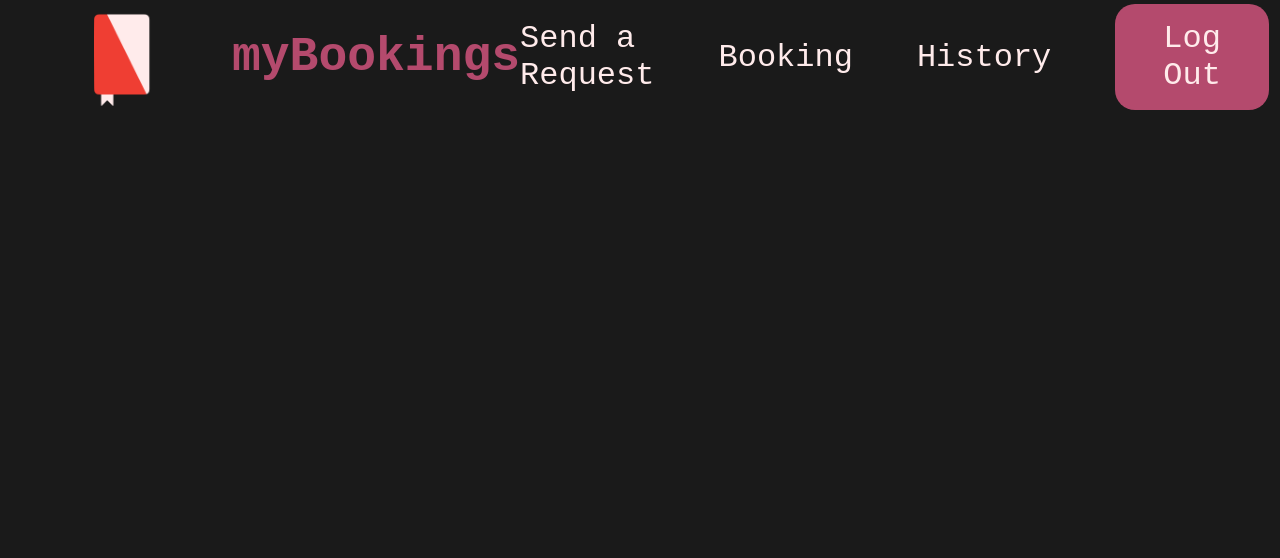
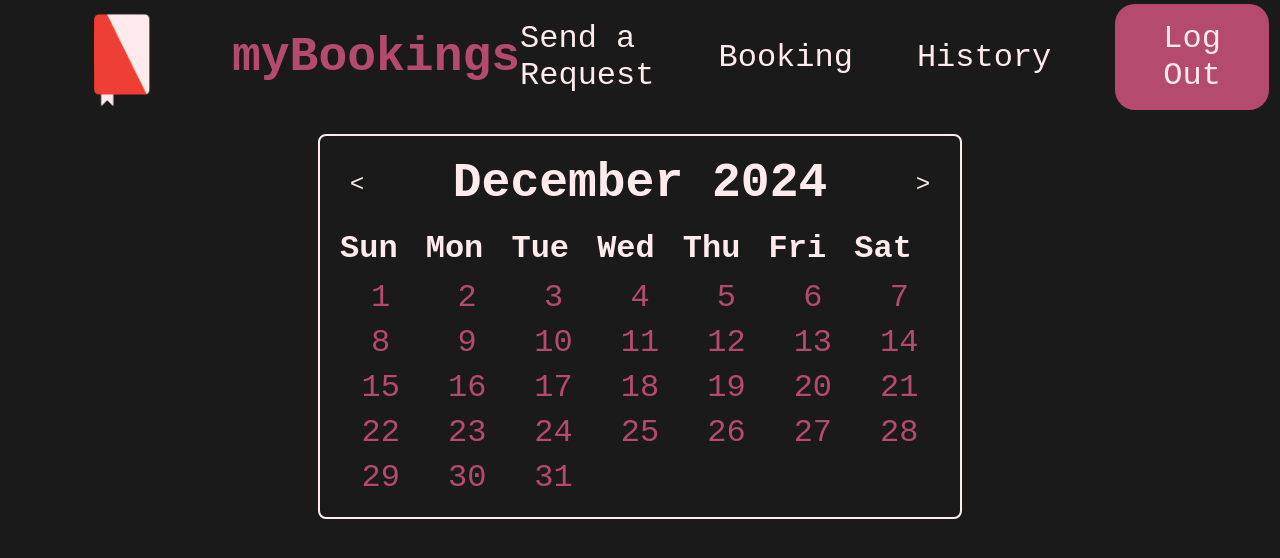
Before and after one commit to hashirkz/mybookings, a React (Create React App) app in the folder client/: page /booking in a window 1280 px wide. Shown: the top 558 px of the page. Built offline with nearby package versions, Linux system fonts and the light colour scheme; no server answers.

Commit message:
Started landing page and calendar component

```diff
--- a/client/src/App.js
+++ b/client/src/App.js
@@ -2,18 +2,18 @@ import React from "react";
 import { BrowserRouter as Router, Routes, Route } from 'react-router-dom';
 import Login from "./components/Login-Signup/Login.js";
 import Signup from "./components/Login-Signup/Signup.js";
-import Navbar from "./components/NavBar/NavBar.js";
 import Home from "./pages/Home.js";
 import Booking from "./pages/Booking.js";
 import History from "./pages/History.js";
 import Request from "./pages/Request.js";
+import Landing from "./pages/Landing.js";
 import "./App.css";
 
 function App() {
   return (
     <Router>
     <Routes>
-      <Route path="/" element={<Navbar />} />
+      <Route path="/" element={<Landing />} />
       <Route path="/login" element={<Login />} />
       <Route path="/signup" element={<Signup />} />
       <Route path="/home" element={<Home />} />
--- /dev/null
+++ b/client/src/components/BookingCalendar/BookingCalendar.css
@@ -0,0 +1,74 @@
+.calendar {
+    max-width: 600px;
+    margin: 20px auto;
+    padding: 20px;
+    border: 2px solid  var(--txt);
+    border-radius: 8px;
+    background-color: var(--bg);
+  }
+
+  .calendar-header {
+    display: flex;
+    justify-content: space-between;
+    align-items: center;
+    margin-bottom: 20px;
+  }
+
+  .month-button {
+    font-size: 24px;
+    border: none;
+    cursor: pointer;
+    padding: 10px;
+    color: var(--txt);
+    background-color: var(--bg);
+  }
+
+  h2 {
+    margin: 0;
+    font-size: 1.5em;
+  }
+
+  .calendar-grid {
+    display: flex;
+    flex-direction: column;
+  }
+
+  .calendar-day-header {
+    display: grid;
+    grid-template-columns: repeat(7, 1fr);
+    font-weight: bold;
+    margin-bottom: 5px;
+    justify-content: center;
+  }
+
+  .calendar-days {
+    display: grid;
+    grid-template-columns: repeat(7, 1fr);
+    grid-gap: 5px;
+  }
+
+  .calendar-day-empty {
+    background-color: transparent;
+    cursor: default;
+    box-shadow: none;
+  }
+
+  .calendar-day {
+    display: flex;
+    justify-content: center;
+    align-items: center;
+    height: 40px;
+    background-color: var(--bg);
+    border-radius: 4px;
+    cursor: pointer;
+    color: var(--accent2);
+  }
+
+  .calendar-day.empty {
+    background-color: transparent;
+  }
+
+  .calendar-day:hover {
+    background-color: var(--accent2);
+    color: var(--txt);
+  }
--- /dev/null
+++ b/client/src/components/BookingCalendar/BookingCalendar.js
@@ -0,0 +1,78 @@
+import React, { useState } from 'react';
+import './BookingCalendar.css';
+
+const BookingCalendar = () => {
+  const [currentDate, setCurrentDate] = useState(new Date());
+
+  const getDaysInMonth = (month, year) => {
+    return new Date(year, month, 0).getDate();
+  };
+
+  const getFirstDayOfMonth = (month, year) => {
+    return new Date(year, month, 1).getDay();
+  };
+
+  const changeMonth = (direction) => {
+    const newDate = new Date(currentDate);
+    newDate.setMonth(currentDate.getMonth() + direction);
+    setCurrentDate(newDate);
+  };
+
+  const renderCalendar = () => {
+    const month = currentDate.getMonth();
+    const year = currentDate.getFullYear();
+    const daysInMonth = getDaysInMonth(month + 1, year);
+    const firstDay = getFirstDayOfMonth(month, year);
+
+    const days = [];
+    for (let i = 0; i < firstDay; i++) {
+      days.push(null);
+    }
+    for (let i = 1; i <= daysInMonth; i++) {
+      days.push(i);
+    }
+    return days;
+  };
+
+  const monthNames = [
+    'January', 'February', 'March', 'April', 'May', 'June',
+    'July', 'August', 'September', 'October', 'November', 'December'
+  ];
+
+  const currentMonth = monthNames[currentDate.getMonth()];
+  const currentYear = currentDate.getFullYear();
+
+  return (
+    <div className="calendar">
+      <div className="calendar-header">
+        <button className="month-button" onClick={() => changeMonth(-1)}>&lt;</button>
+        <h2>{currentMonth} {currentYear}</h2>
+        <button className="month-button" onClick={() => changeMonth(1)}>&gt;</button>
+      </div>
+      <div className="calendar-grid">
+        <div className="calendar-day-header">
+          <div className='calendar-day-header'>Sun</div>
+          <div>Mon</div>
+          <div>Tue</div>
+          <div>Wed</div>
+          <div>Thu</div>
+          <div>Fri</div>
+          <div>Sat</div>
+        </div>
+        <div className="calendar-days">
+        {renderCalendar().map((day, index) => (
+            day ? (
+              <div className="calendar-day" key={index}>
+                {day}
+              </div>
+            ) : (
+              <div className="calendar-day-empty" key={index}></div>
+            )
+          ))}
+        </div>
+      </div>
+    </div>
+  );
+};
+
+export default BookingCalendar;
--- a/client/src/pages/Booking.js
+++ b/client/src/pages/Booking.js
@@ -1,9 +1,11 @@
 import React from "react";
 import NavBar from "../components/NavBar/NavBar";
+import BookingCalendar from "../components/BookingCalendar/BookingCalendar";
+
 
 function Booking() {
     return (
-      <NavBar></NavBar>
+      <><NavBar></NavBar><BookingCalendar /></>
     );
   }
 
--- /dev/null
+++ b/client/src/pages/Landing.css
@@ -0,0 +1,4 @@
+.landing-page{
+  align-items: center;
+  font-family: monospace;
+}
--- /dev/null
+++ b/client/src/pages/Landing.js
@@ -0,0 +1,13 @@
+import React from "react";
+import './Landing.css';
+
+
+function Landing() {
+    return (
+    <div className="landing-page">
+      <img src="/logo.png" alt="logo"></img>
+    </div>
+    );
+  }
+
+  export default Landing;
```
